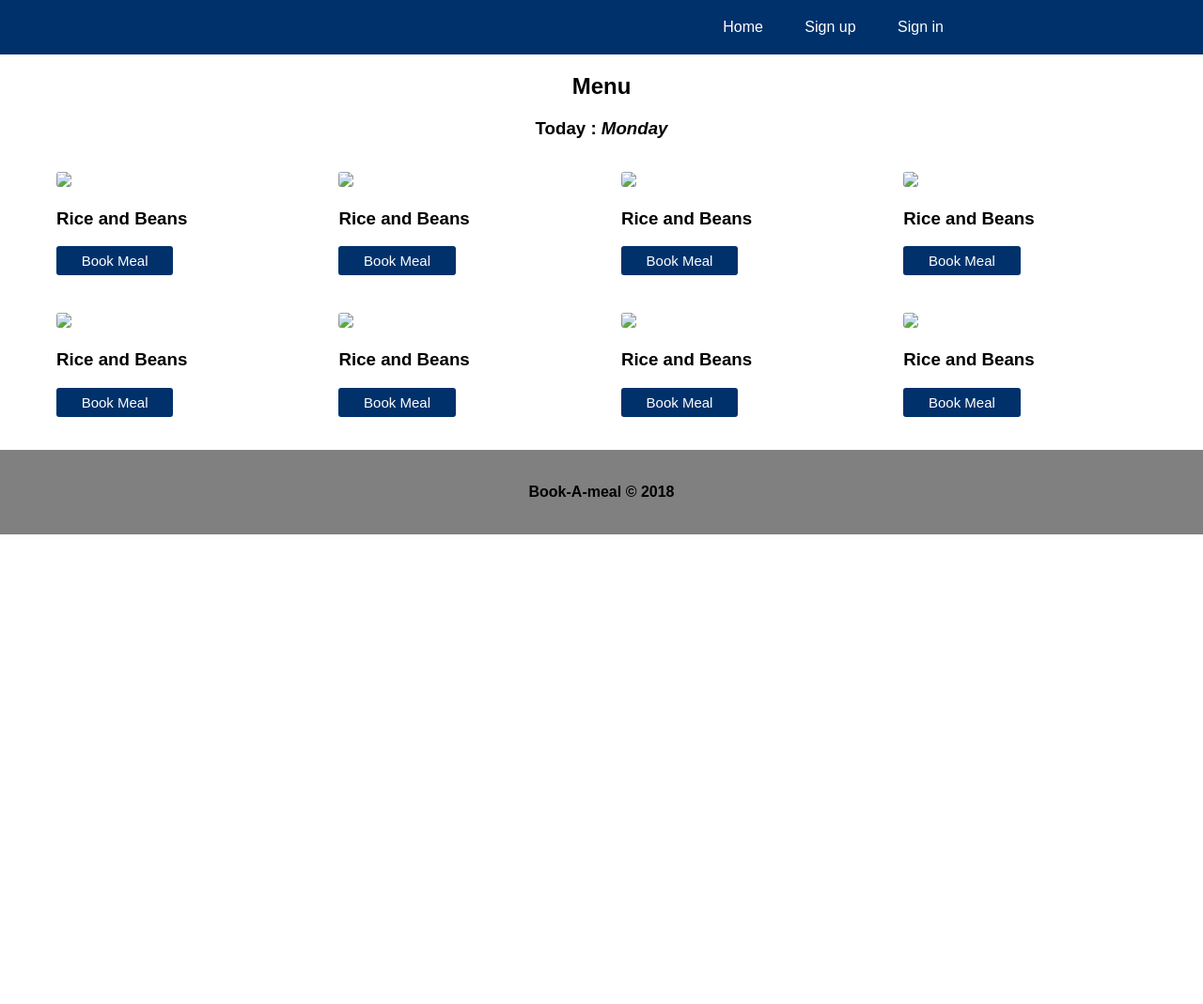
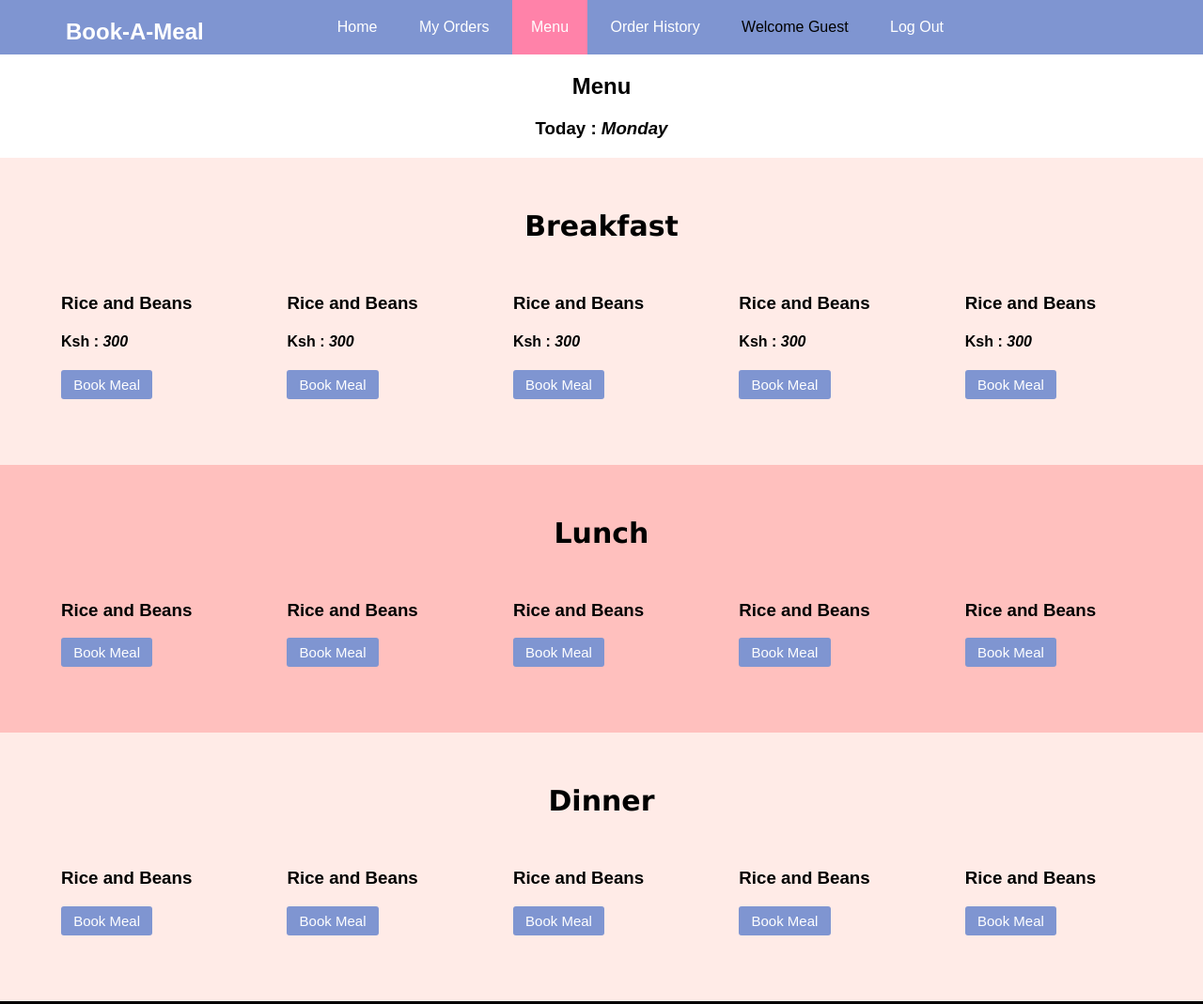
Before and after one commit to Duncanian/Book-a-meal, a plain HTML site: page UI/menu.html in a window 1280 px wide. Shown: the top 1069 px of the page at 94% size. Before the commit the page ends 800 px from the top, so only its background shows below. Drawn offline with Linux system fonts and the light colour scheme.

Commit message:
Used a new color scheme and changed the menu appearance

```diff
--- a/UI/Library/CSS/style.css
+++ b/UI/Library/CSS/style.css
@@ -1,9 +1,10 @@
 /*
 
-#DE277A - Pink
-#000 - Black
-#32189D - Dark blue
-#238BEC - Light Blue
+#000 registration black
+#7F95D1 - Vista blue
+#FF82A9 - Tickle me pink
+#FFC0BE - Spanish pink
+#FFEBE7 - Linen
 
 */
 
@@ -16,8 +17,12 @@ body{
 	font-family: sans-serif;
 }
 
+/* ======== Index Page =======*/
+
+/* ======== Header =======*/
+
 nav{
-	background-color: #00316b;
+	background-color: #7F95D1;
 	margin: 0;
 	text-align: right;
 }
@@ -50,11 +55,23 @@ ul li{
 	padding: 20px;
 }
 
-ul li:hover{
-	background-color: #e91e63;
+ul li.welcome{
+	color: #000;
 }
 
-ul li a{
+ul li.welcome:hover{
+	color: #fff;
+}
+
+ul li:hover{
+	background-color: #FF82A9;
+}
+
+ul li.active{
+	background-color: #FF82A9;
+}
+
+ul a li{
 	color: #fff;
 	text-decoration: none;
 }
@@ -74,6 +91,10 @@ ul li:hover a{
 		display: block;
 	}
 
+	ul:hover{
+		display: block;
+	}
+
 	ul{
 		width: 100%;
 		display: none;
@@ -89,8 +110,10 @@ ul li:hover a{
 	}
 }
 
+
+/* ======== Header =======*/
 .slider{
-	background-color: grey;
+	background-color: #FFC0BE;
 	width: 100%;
 	min-height: 366px;
 	margin: 0;
@@ -114,10 +137,14 @@ ul li:hover a{
 }
 
 .footer{
-	background-color: grey;
+	background-color: #000;
+	position: static;
+	bottom: 0;
+	width: 100%;
 	text-align: center;
 	padding-top: 15px;
 	padding-bottom: 15px;
+	color: #fff;
 }
 
 /*==== end of index page =====*/
@@ -126,7 +153,7 @@ ul li:hover a{
 /*Authentication forms */
 
 .auth_body{
-	background-color: #DE277A;
+	background-color: #e91e63;
 	min-height: 100%;
 	/*border: 2px solid black;*/
 	padding: 10px;
@@ -200,30 +227,45 @@ ul li:hover a{
 	text-align: center;
 }
 
+.breakfast{
+	background-color: #FFEBE7;
+	padding: 30px 0;
+}
+
+.lunch{
+	background-color: #FFC0BE;
+	padding: 30px 0;
+}
+
+.dinner{
+	background-color: #FFEBE7;
+	padding: 30px 0;
+}
+
 .menu_body{
-	margin: 25px 30px;
-	padding-left: 20px;
+	margin: 25px 40px;
 }
 
 .menu_row{
 	width: 100%;
-	margin: 0 0 20px 0;
+	margin: 0 0 30px 15px;
 }
 
 .menu_row article{
-	width: 23%;
+	width: 18%;
 	display: inline-block;
 	margin: 10px;
 }
 
-.menu_row article img{
-	border-radius: 3px;
-	height: 200px;
+.menu_body h1{
+	font-size: 30px;
+	text-align: center;
+	font-family: Verdana;
 }
 
 .menu_row article input[type="submit"]{
 	transition:0.5s all;
-	background-color: #00316b;
+	background-color: #7F95D1;
 	outline: none;
 	border: none;
 	padding: 7px 12px;
@@ -234,12 +276,13 @@ ul li:hover a{
 }
 
 .menu_row article input[type="submit"]:hover{
-	background-color: #e91e63;
+	background-color: #FF82A9;
 	color: #000;
 }
 
 .menu_row input[type="number"]{
     color: #000;
+    width: 50%;
     outline: none;
     font-size: 0.9em;
     line-height: 25px;
@@ -280,14 +323,15 @@ ul li:hover a{
 	min-height: 100%;
 	/*border: 2px solid black;*/
 	padding: 10px;
-	color: #fff;
+	color: #000;
 }
 
 .meal_form{
+	font-size: 15px;
 	position: relative;
 	width: 31%;
 	height: 100%;
-	background-color: brown;
+	background-color: #FFC0BE;
 	left: 34%;
 	padding: 20px;
 	border-radius: 3px;
@@ -301,6 +345,13 @@ ul li:hover a{
 	font-size: 40px;
 }
 
+.meal_form p.add_intro{
+	color: #000;
+	text-align: center;
+	padding: 20px;
+	font-size: 18px;
+}
+
 
 /* ==== end of meal management ====*/
 
@@ -308,7 +359,6 @@ ul li:hover a{
 
 .orders{
 	height: 100%;
-	border: 2px solid red;
 	padding: 20px;
 	margin-bottom: 40px;
 }
@@ -319,9 +369,9 @@ ul li:hover a{
 	position: relative;
 	height: 100%;
 	padding: 20px;
-	background-color: brown;
+	background-color: #FFC0BE;
 	left: 23%;
-	color: #fff;
+	color: #000;
 }
 
 .order_table h1{
--- a/UI/menu.html
+++ b/UI/menu.html
@@ -10,15 +10,16 @@
 
 	<header>
 		<nav>
-			<div class="bar">
-				<div class="line1"></div>
-				<div class="line2"></div>
-				<div class="line3"></div>
-			</div>
+			<h1>Book-A-Meal</h1>
+			<label for="toggle">&#9776;</label>
+
 			<ul>
-				<li><a href="#">Home</a></li>
-				<li><a href="#">Sign up</a></li>
-				<li><a href="#">Sign in</a></li>
+				<a href="loggedin.html"><li>Home</li></a>
+				<a href="booked_meals.html"><li>My Orders</li></a>
+				<a href="menu.html"><li class="active">Menu</li></a>
+				<a href="order_history_u.html"><li>Order History</li></a>
+				<li class="welcome">Welcome Guest</li>
+				<a href="#"><li>Log Out</li></a>
 			</ul>
 		</nav>
 	</header>
@@ -30,59 +31,110 @@
 				<h3>Today : <em>Monday</em></h3>
 			</div>
 
+			<div class="breakfast">
 				<div class="menu_body">
+					<h1>Breakfast</h1>
 					<div class="menu_row">
 						<article>
-						<img src="Library/Image/g1.jpg">
+							<h3>Rice and Beans</h3>
+							<h4>Ksh : <em>300</em></h4>
+							<input type="submit" name="Book" value="Book Meal">
+						</article>
+
+						<article>
+							<h3>Rice and Beans</h3>
+							<h4>Ksh : <em>300</em></h4>
+							<input type="submit" name="Book" value="Book Meal">
+						</article>
+
+						<article>
+							<h3>Rice and Beans</h3>
+							<h4>Ksh : <em>300</em></h4>
+							<input type="submit" name="Book" value="Book Meal">
+						</article>
+
+						<article>
+							<h3>Rice and Beans</h3>
+							<h4>Ksh : <em>300</em></h4>
+							<input type="submit" name="Book" value="Book Meal">
+						</article>
+
+						<article>
+							<h3>Rice and Beans</h3>
+							<h4>Ksh : <em>300</em></h4>
+							<input type="submit" name="Book" value="Book Meal">
+						</article>
+
+					</div>
+				</div>
+			</div>
+
+			<div class="lunch">
+				<div class="menu_body">
+					<h1>Lunch</h1>
+					<div class="menu_row">
+						<article>
 							<h3>Rice and Beans</h3>
 							<input type="submit" name="Book" value="Book Meal">
 						</article>
 
 						<article>
-						<img src="Library/Image/g1.jpg">
 							<h3>Rice and Beans</h3>
 							<input type="submit" name="Book" value="Book Meal">
 						</article>
 
 						<article>
-						<img src="Library/Image/g1.jpg">
 							<h3>Rice and Beans</h3>
 							<input type="submit" name="Book" value="Book Meal">
 						</article>
 
 						<article>
-						<img src="Library/Image/g1.jpg">
-						<h3>Rice and Beans</h3>
-						<input type="submit" name="Book" value="Book Meal">
-					</article>
-				</div>
-
-				<div class="menu_row">
-					<article>
-						<img src="Library/Image/g1.jpg">
 							<h3>Rice and Beans</h3>
 							<input type="submit" name="Book" value="Book Meal">
 						</article>
 
 						<article>
-						<img src="Library/Image/g1.jpg">
+							<h3>Rice and Beans</h3>
+							<input type="submit" name="Book" value="Book Meal">
+						</article>
+
+					</div>
+				</div>
+			</div>
+
+
+			<div class="dinner">
+				<div class="menu_body">
+					<h1>Dinner</h1>
+					<div class="menu_row">
+						<article>
 							<h3>Rice and Beans</h3>
 							<input type="submit" name="Book" value="Book Meal">
 						</article>
 
 						<article>
-						<img src="Library/Image/g1.jpg">
 							<h3>Rice and Beans</h3>
 							<input type="submit" name="Book" value="Book Meal">
 						</article>
 
 						<article>
-						<img src="Library/Image/g1.jpg">
+							<h3>Rice and Beans</h3>
+							<input type="submit" name="Book" value="Book Meal">
+						</article>
+
+						<article>
+							<h3>Rice and Beans</h3>
+							<input type="submit" name="Book" value="Book Meal">
+						</article>
+
+						<article>
 							<h3>Rice and Beans</h3>
 							<input type="submit" name="Book" value="Book Meal">
 						</article>
 					</div>
 				</div>
+			</div>
+
 		</div>
 	</section>
 
```
Also changed, not shown: UI/add_meal.html (+11 -13 lines), UI/booked_meals.html (+23 -16 lines), UI/daily_orders.html (+9 -8 lines), UI/edit_meal.html (+9 -13 lines), UI/index.html (+3 -3 lines), UI/loggedin.html (+9 -8 lines), UI/login.html (+7 -9 lines), UI/meal_management.html (+24 -16 lines), UI/order_history_a.html (+9 -8 lines), UI/order_history_u.html (+9 -8 lines), UI/register.html (+7 -9 lines). Lines whose indentation alone changed are shown as unchanged.
